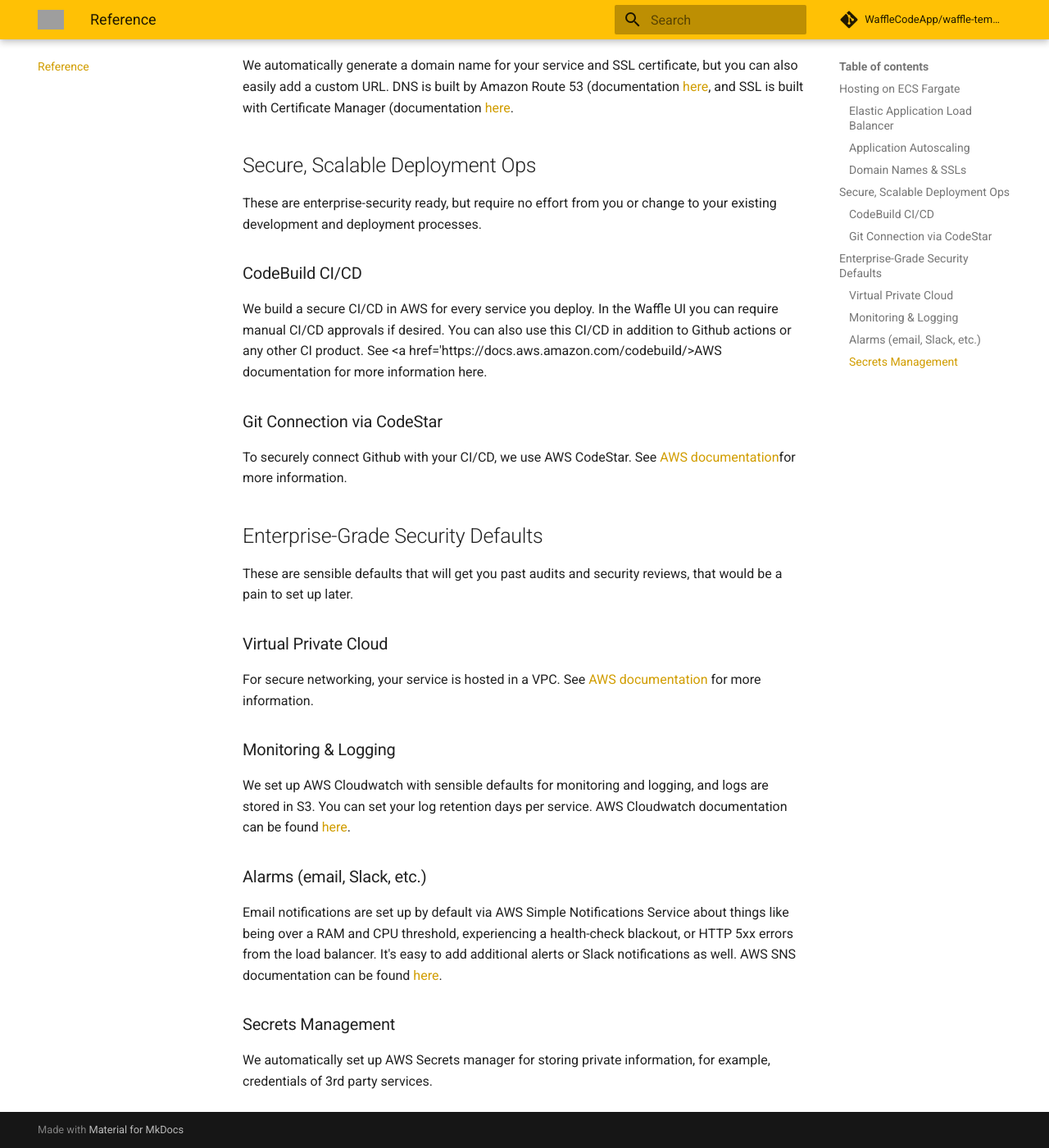
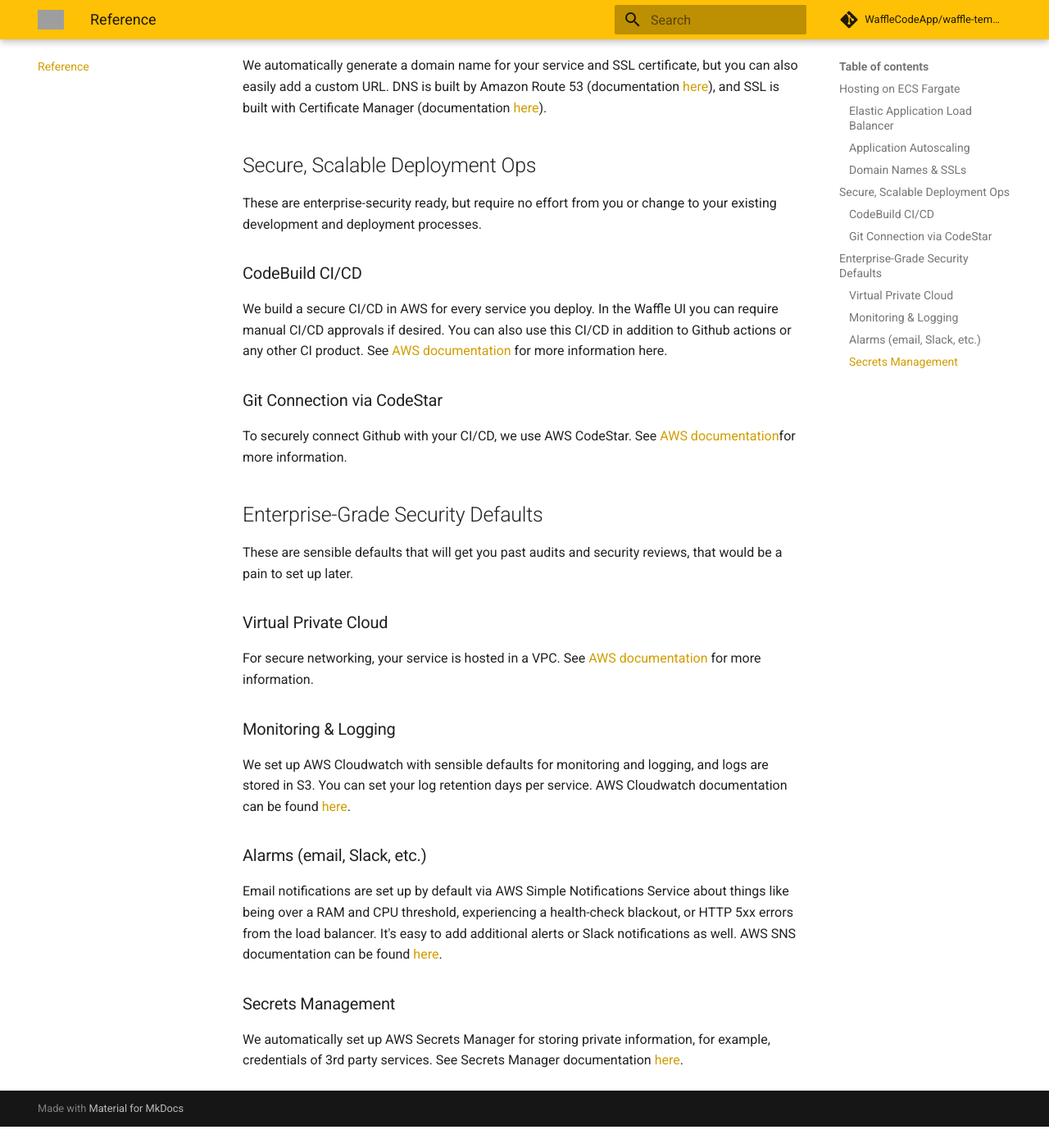
Before and after one commit to RSSnyder13/waffle-docs, an MkDocs documentation site: the page built from docs/reference.md, in a window 1280 px wide and 1400 px high, scrolled down 850 px. Shown: the whole window at 82% size. Built offline with MkDocs 1.6.1 and Material for MkDocs 9.7.7, drawn with Linux system fonts in a browser that asks for light colours; comment, search, counter and statistics services are not loaded; after the commit the page ends 2224 px from its top, so only the background shows below that; grey boxes are pictures that could not be loaded.

Commit message:
Update reference.md

```diff
--- a/docs/reference.md
+++ b/docs/reference.md
@@ -20,7 +20,7 @@
 
 ### Domain Names & SSLs
 
-We automatically generate a domain name for your service and SSL certificate, but you can also easily add a custom URL. DNS is built by Amazon Route 53 (documentation <a href='https://docs.aws.amazon.com/vpc/latest/userguide/how-it-works.html' target='_blank'>here</a>, and SSL is built with Certificate Manager (documentation <a href='https://aws.amazon.com/certificate-manager/' target='_blank'>here</a>.
+We automatically generate a domain name for your service and SSL certificate, but you can also easily add a custom URL. DNS is built by Amazon Route 53 (documentation <a href='https://docs.aws.amazon.com/vpc/latest/userguide/how-it-works.html' target='_blank'>here</a>), and SSL is built with Certificate Manager (documentation <a href='https://aws.amazon.com/certificate-manager/' target='_blank'>here</a>).
 
 ## Secure, Scalable Deployment Ops
 
@@ -28,7 +28,7 @@
 
 ### CodeBuild CI/CD
 
-We build a secure CI/CD in AWS for every service you deploy. In the Waffle UI you can require manual CI/CD approvals if desired. You can also use this CI/CD in addition to Github actions or any other CI product. See <a href='https://docs.aws.amazon.com/codebuild/>AWS documentation</a> for more information here.
+We build a secure CI/CD in AWS for every service you deploy. In the Waffle UI you can require manual CI/CD approvals if desired. You can also use this CI/CD in addition to Github actions or any other CI product. See <a href='https://docs.aws.amazon.com/codebuild/' target='_blank'>AWS documentation</a> for more information here.
 
 ### Git Connection via CodeStar
 
@@ -52,4 +52,4 @@
 
 ### Secrets Management
 
-We automatically set up AWS Secrets manager for storing private information, for example, credentials of 3rd party services.
+We automatically set up AWS Secrets Manager for storing private information, for example, credentials of 3rd party services. See Secrets Manager documentation <a href='https://docs.aws.amazon.com/secretsmanager/' target='_blank'>here</a>.
```
